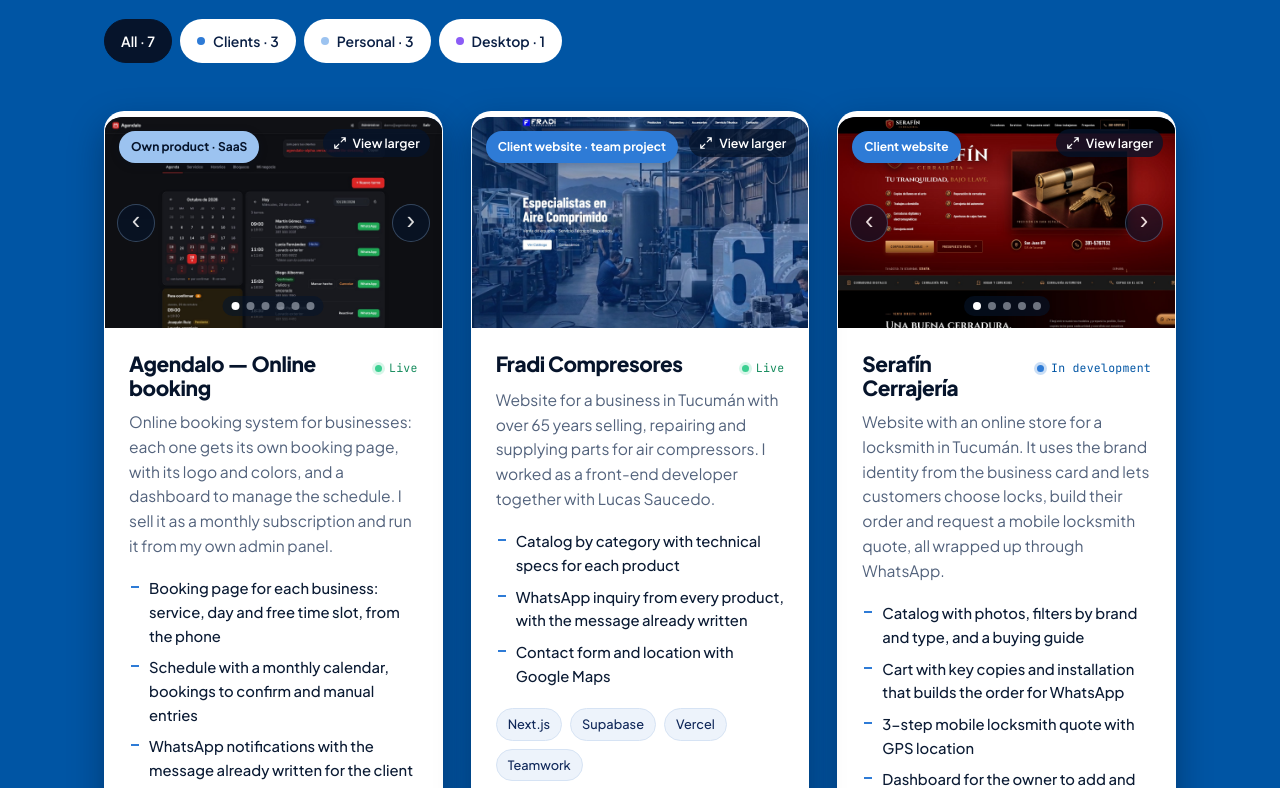
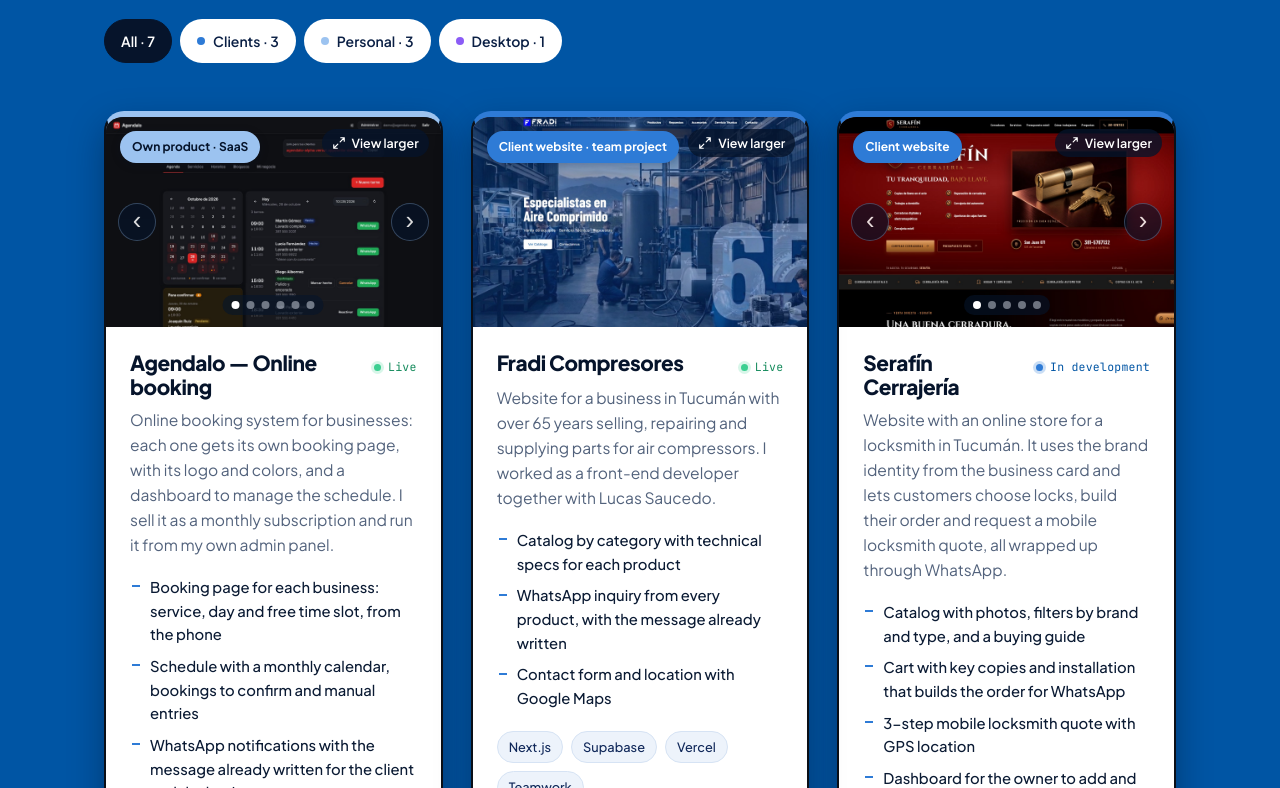
Before and after one commit to AugustoMartinez01/Portfolio, a React (Vite) app in the folder portafolio/: page / in a window 1280 px wide. Shown: the part 1052-1840 px from the top of the page. Built offline with nearby package versions, Linux system fonts and the light colour scheme.

Commit message:
Bordecito negro

```diff
--- a/portafolio/src/index.css
+++ b/portafolio/src/index.css
@@ -537,7 +537,6 @@ img {
 
 .seccion--proyectos .proyecto {
   color: var(--texto);
-  border-color: transparent;
   box-shadow: 0 14px 34px rgba(3, 12, 30, 0.35);
 }
 
@@ -710,7 +709,7 @@ img {
   display: flex;
   flex-direction: column;
   background: var(--tarjeta);
-  border: 1px solid var(--linea);
+  border: 2px solid var(--negro);
   border-top: 6px solid var(--cat, var(--francia));
   border-radius: 20px;
   overflow: hidden;
@@ -747,7 +746,7 @@ img {
 }
 
 .proyecto--link:hover {
-  border-color: var(--francia-claro);
+  border-color: var(--negro);
   border-top-color: var(--cat, var(--francia));
 }
 
@@ -1158,6 +1157,7 @@ img {
   padding: 28px;
   border-radius: 20px;
   background: #fff;
+  border: 2px solid var(--negro);
   border-top: 6px solid var(--borde-servicio);
   transition: transform 0.25s, box-shadow 0.25s;
 }
```
